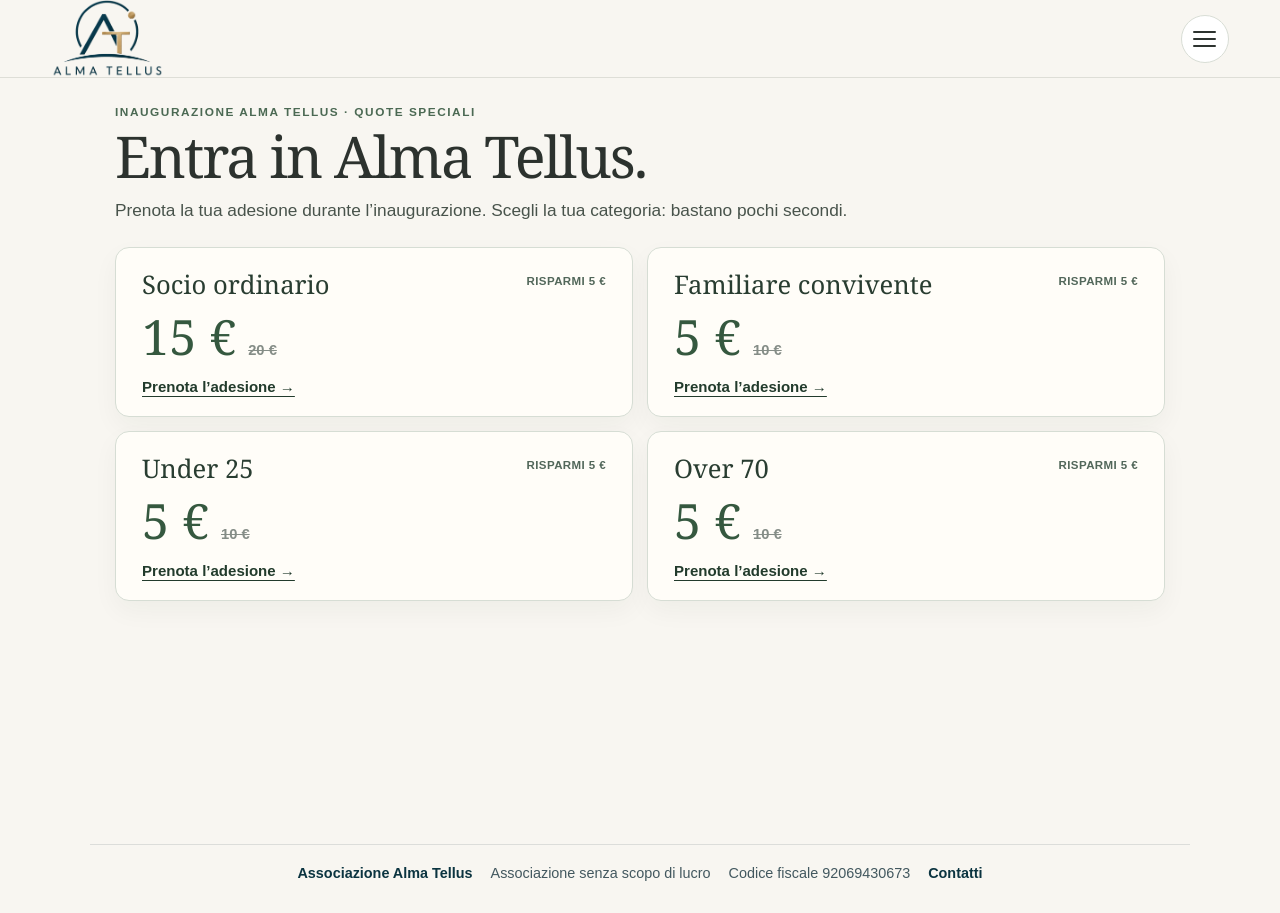
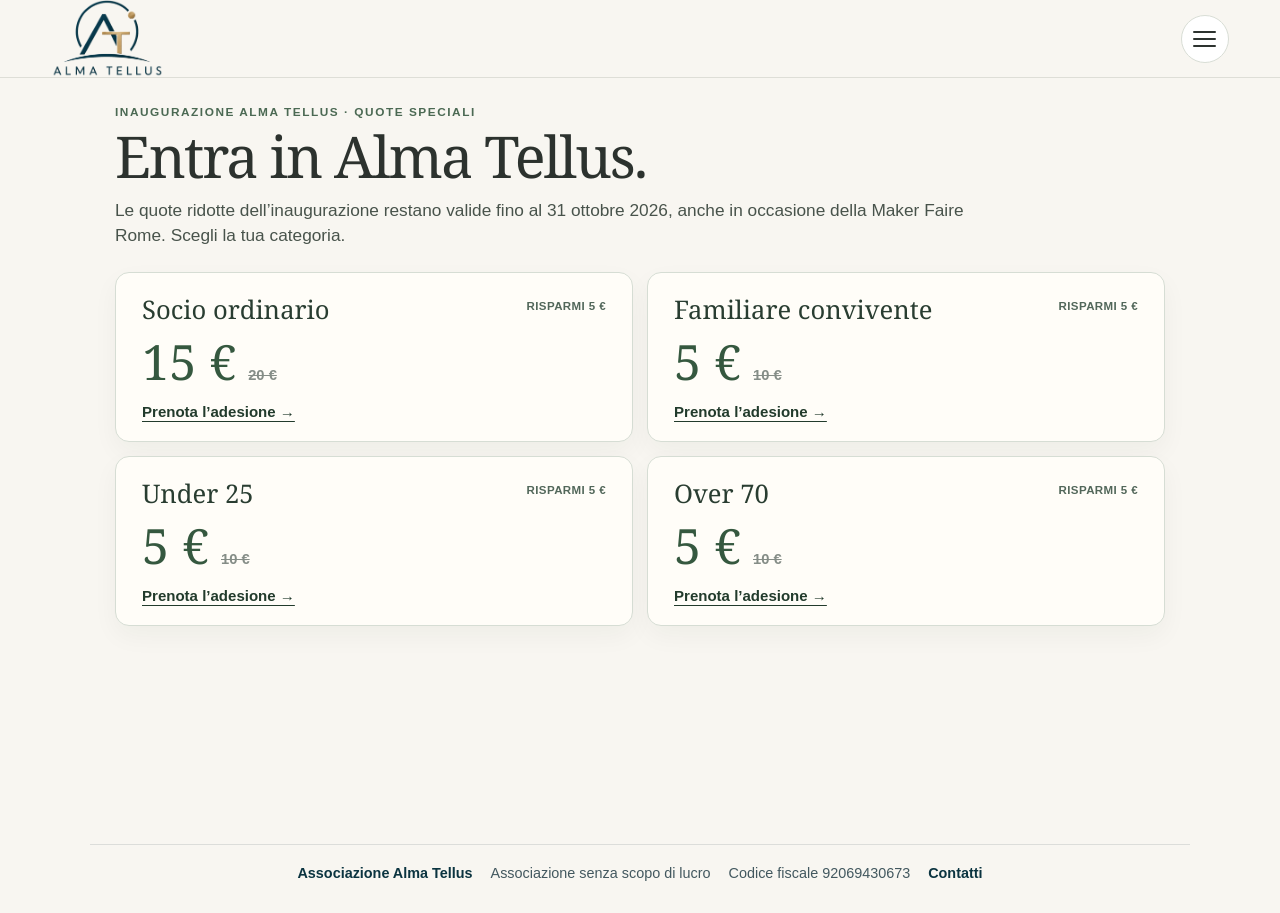
Before and after one commit to almatellus/almatellus.github.io, a Jekyll site: the page built from inaugurazione.html, in a window 1280 px wide. Built offline with Jekyll 4.4.1, drawn with Linux system fonts in a browser that asks for light colours.

Commit message:
Porta le adesioni OzoSteam alle quote inaugurazione fino al 31 ottobre

```diff
--- a/_includes/ozosteam-experience.html
+++ b/_includes/ozosteam-experience.html
@@ -34,7 +34,8 @@
     <div class="ozx-join-step" id="ozx-join-step" hidden>
       <p class="ozx-join-kicker">Hai appena partecipato a un progetto Alma Tellus.</p>
       <h2>Non limitarti a seguirci. <em>Entra dentro.</em></h2>
-      <a class="ozx-join" href="{{ '/tesseramento.html' | relative_url }}">Diventa socio</a>
+      <p class="ozx-verb-copy" id="ozx-join-offer">Fino al 31 ottobre, quote ridotte dell’inaugurazione.</p>
+      <a class="ozx-join" href="{{ '/inaugurazione.html' | relative_url }}" data-regular-href="{{ '/tesseramento.html' | relative_url }}" data-promo-until="2026-11-01T00:00:00+01:00">Diventa socio</a>
     </div>
     <p class="ozx-status" id="ozx-status" role="status" aria-live="polite"></p>
   </div>
@@ -54,4 +55,4 @@
     <p class="ozx-media-fallback" id="ozx-audio-fallback" hidden>Non riesci ad ascoltarlo? <a href="{{ '/assets/media/ozosteam-racconto-maker-faire.mp3' | relative_url }}">Apri direttamente l'audio.</a></p>
   </div>
 </div>
-<script defer src="{{ '/assets/js/ozosteam-experience.js' | relative_url }}?v=20261004-4"></script>
+<script defer src="{{ '/assets/js/ozosteam-experience.js' | relative_url }}?v=20261004-5"></script>
--- a/inaugurazione.html
+++ b/inaugurazione.html
@@ -1,7 +1,7 @@
 ---
 layout: default
 title: Inaugurazione · diventa socio
-description: Quote speciali per l'inaugurazione di Alma Tellus.
+description: Quote speciali per l'inaugurazione di Alma Tellus, valide fino al 31 ottobre 2026.
 permalink: /inaugurazione.html
 ---
 
@@ -144,7 +144,7 @@
   <header class="inaug-v5-hero">
     <p class="inaug-v5-kicker">Inaugurazione Alma Tellus · quote speciali</p>
     <h1>Entra in Alma Tellus.</h1>
-    <p class="inaug-v5-intro">Prenota la tua adesione durante l’inaugurazione. Scegli la tua categoria: bastano pochi secondi.</p>
+    <p class="inaug-v5-intro">Le quote ridotte dell’inaugurazione restano valide fino al 31 ottobre 2026, anche in occasione della Maker Faire Rome. Scegli la tua categoria.</p>
   </header>
 
   <div class="inaug-v5-grid">
--- a/soci.html
+++ b/soci.html
@@ -42,7 +42,7 @@
         Seleziona una tipologia per visualizzare la quota.
       </div>
 
-      <p class="payment-note" id="promo-eligibility-note" hidden>Le quote inaugurazione sono riservate a chi richiede l’adesione in sede durante l’inaugurazione, dopo la valutazione della domanda.</p>
+      <p class="payment-note" id="promo-eligibility-note" hidden>Le quote ridotte dell’inaugurazione sono valide per le richieste di adesione fino al 31 ottobre 2026, anche in occasione della Maker Faire Rome. L’ammissione è soggetta alla valutazione della domanda.</p>
       <p class="payment-note">
         Pagherai direttamente al Presidente. La tessera avrà validità di
         <strong>12 mesi dal pagamento della quota</strong>.
```
Also changed, not shown: assets/js/ozosteam-experience.js (+15 -0 lines).
